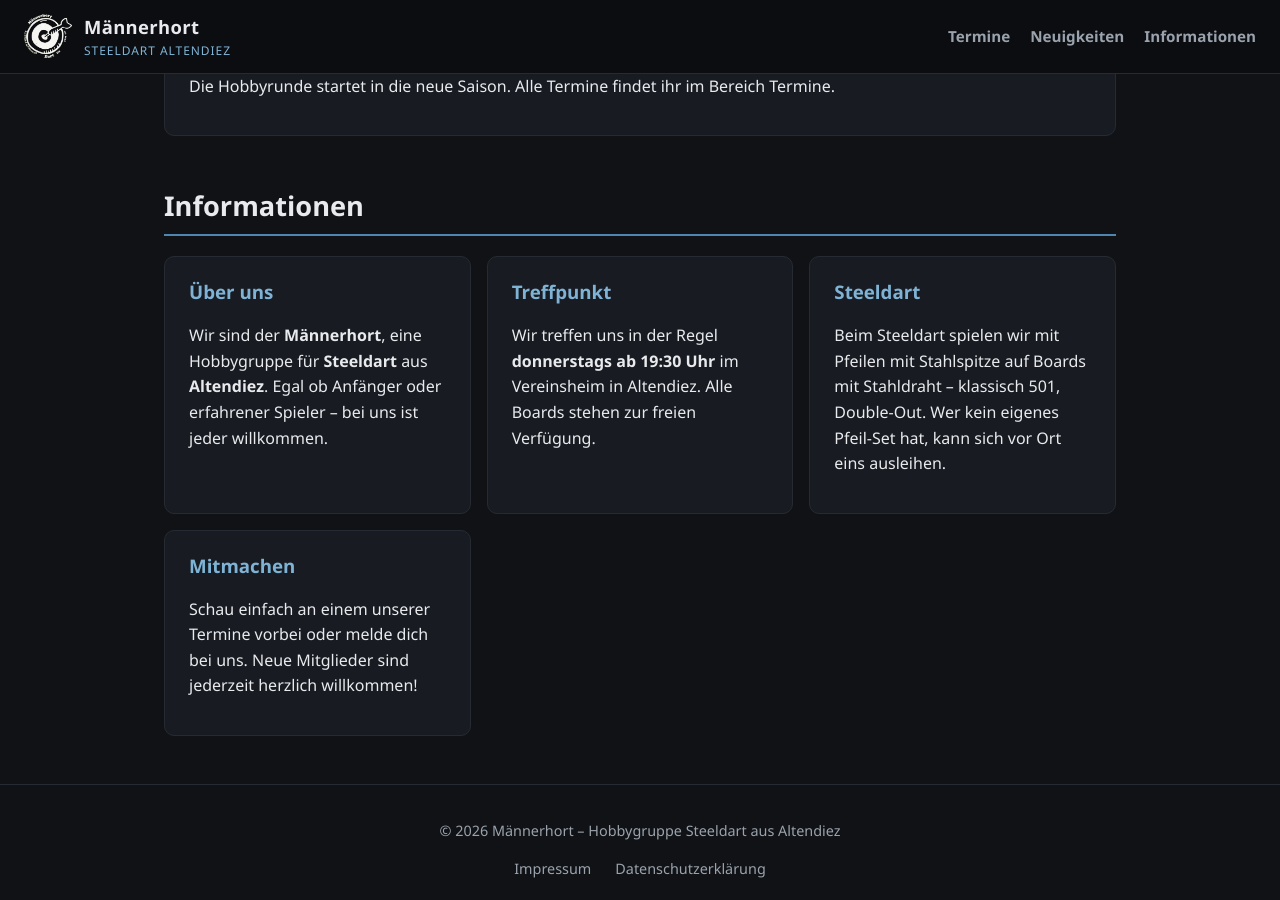
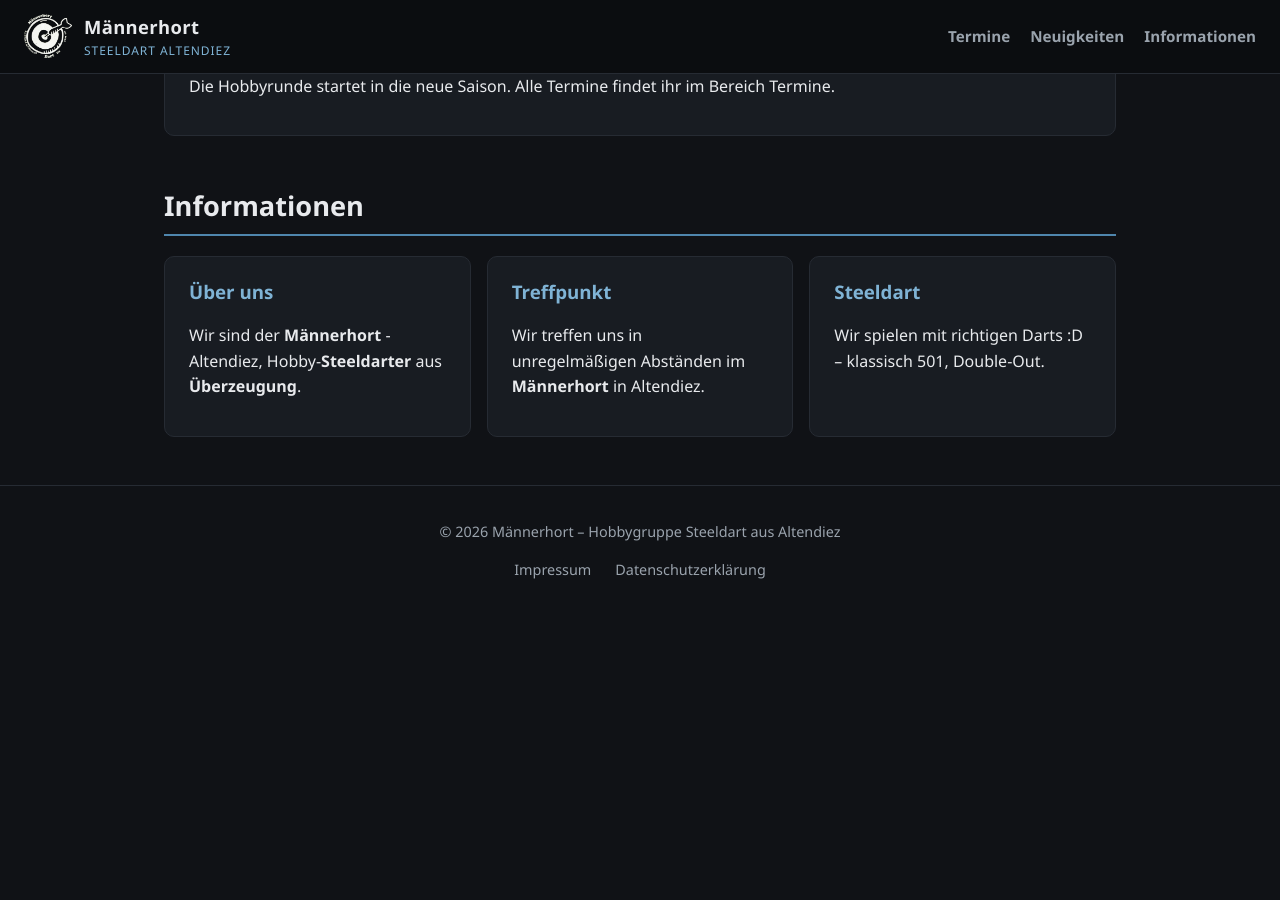
Before and after one commit to netbuk/maennerhort, a Jekyll site: the page built from index.md, in a window 1280 px wide and 900 px high, scrolled down 1822 px. Built offline with Jekyll 4.4.1, drawn with Linux system fonts in a browser that asks for light colours; after the commit the page ends 2423 px from its top, so only the background shows below that; some of the changed text lies outside the part shown.

Commit message:
edit index

```diff
--- a/index.md
+++ b/index.md
@@ -6,12 +6,12 @@ title: Start
 <section class="hero">
   <img src="{{ '/assets/logo.png' | relative_url }}" alt="Logo Männerhort" class="hero-logo">
   <h1>Männerhort</h1>
-  <p class="tagline">Hobbygruppe Steeldart aus Altendiez – wir treffen uns regelmäßig zum Darten, Trainieren und geselligen Beisammensein.</p>
+  <p class="tagline">Männerhort aus Altendiez – wir treffen uns unregelmäßig zum Darten, Trainieren und geselligen Beisammensein.</p>
 </section>
 
 <section id="termine" class="section">
   <h2>Termine</h2>
-  <p class="section-intro">Unsere nächsten Termine – wir freuen uns über jeden, der vorbeischaut!</p>
+  <p class="section-intro">Unsere nächsten Termine</p>
   <div class="card-grid">
     {% for termin in site.data.termine %}
     <article class="card termin-card">
@@ -48,19 +48,15 @@ title: Start
   <div class="info-grid">
     <div class="card">
       <h3>Über uns</h3>
-      <p>Wir sind der <strong>Männerhort</strong>, eine Hobbygruppe für <strong>Steeldart</strong> aus <strong>Altendiez</strong>. Egal ob Anfänger oder erfahrener Spieler – bei uns ist jeder willkommen.</p>
+      <p>Wir sind der <strong>Männerhort</strong> - Altendiez, Hobby-<strong>Steeldarter</strong> aus <strong>Überzeugung</strong>. </p>
     </div>
     <div class="card">
       <h3>Treffpunkt</h3>
-      <p>Wir treffen uns in der Regel <strong>donnerstags ab 19:30 Uhr</strong> im Vereinsheim in Altendiez. Alle Boards stehen zur freien Verfügung.</p>
+      <p>Wir treffen uns in unregelmäßigen Abständen im <strong>Männerhort</strong> in Altendiez. </p>
     </div>
     <div class="card">
       <h3>Steeldart</h3>
-      <p>Beim Steeldart spielen wir mit Pfeilen mit Stahlspitze auf Boards mit Stahldraht – klassisch 501, Double-Out. Wer kein eigenes Pfeil-Set hat, kann sich vor Ort eins ausleihen.</p>
-    </div>
-    <div class="card">
-      <h3>Mitmachen</h3>
-      <p>Schau einfach an einem unserer Termine vorbei oder melde dich bei uns. Neue Mitglieder sind jederzeit herzlich willkommen!</p>
+      <p>Wir spielen mit richtigen Darts :D – klassisch 501, Double-Out.</p>
     </div>
   </div>
 </section>
```
